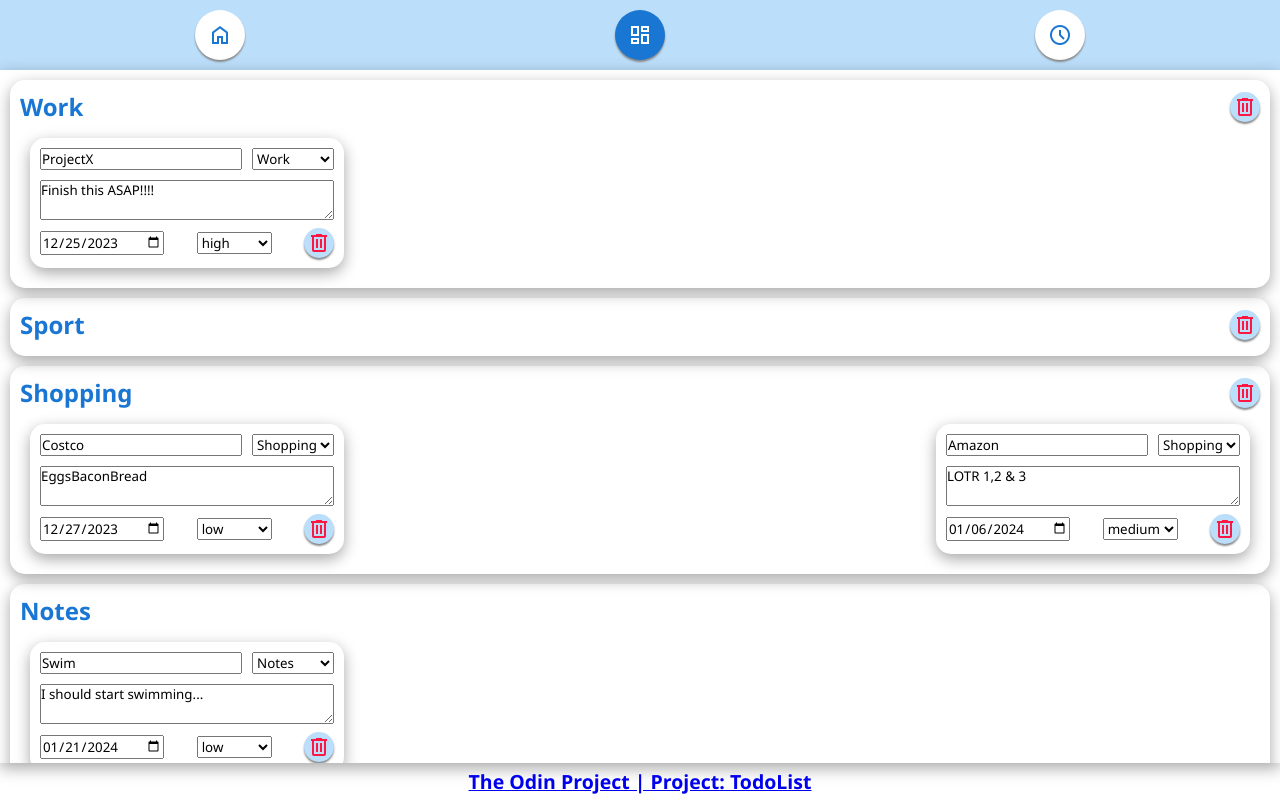
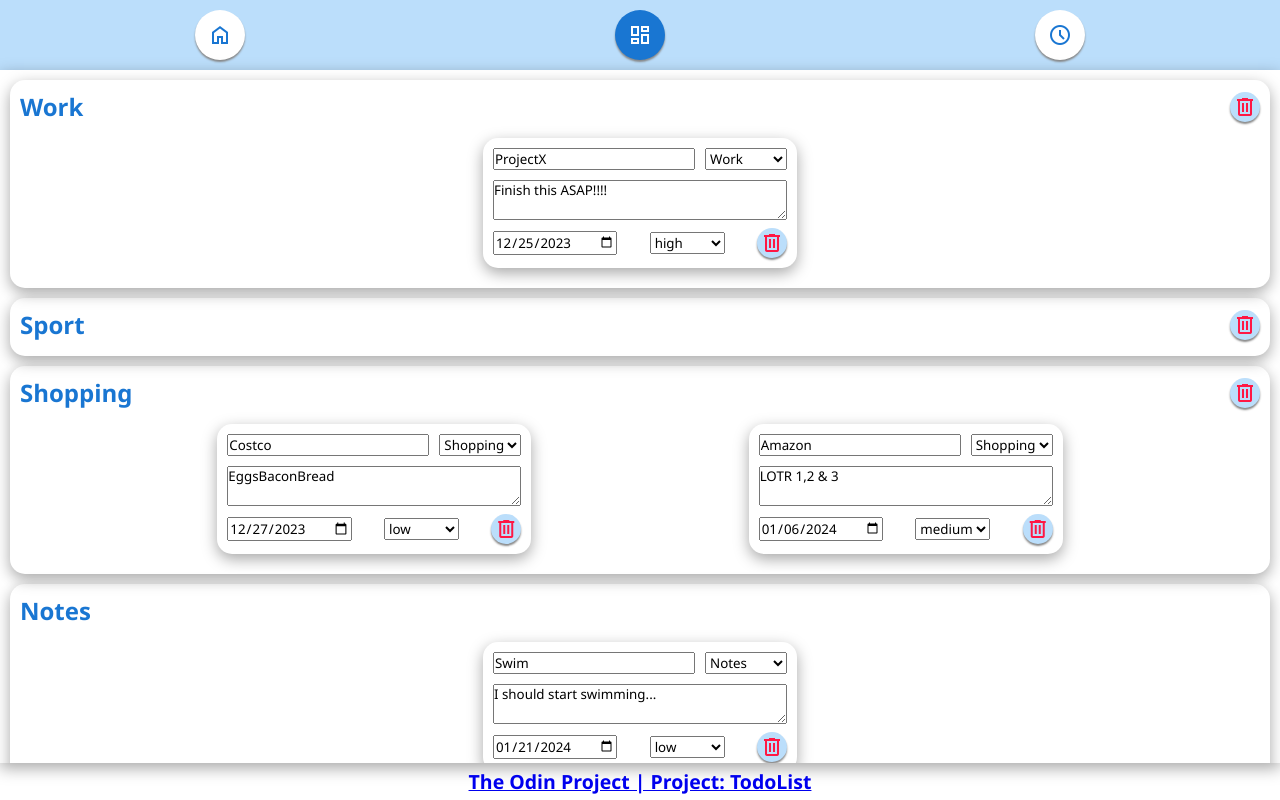
Before and after one commit to CyprianESPI/odin-todolist, a website built with webpack: page src/index.html in a window 1280 px wide. Both pictures are taken after a click on the button "Dashboard". Built offline with nearby package versions, Linux system fonts and the light colour scheme.

Commit message:
Center todos from projects container

```diff
--- a/src/styles.css
+++ b/src/styles.css
@@ -135,6 +135,11 @@ button {
     gap: 10px;
 }
 
+/* Override normal card behavior to center todos */
+.project-view-card-main {
+    justify-content: space-evenly;
+}
+
 .card.todo {
     display: grid;
     grid-template-rows: auto 1fr auto;
```
